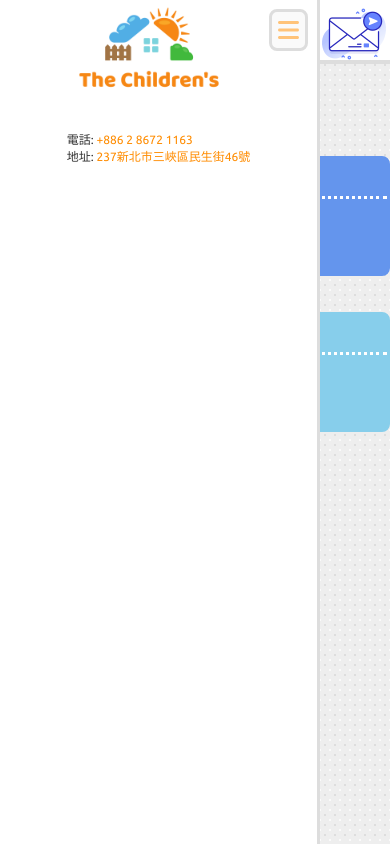
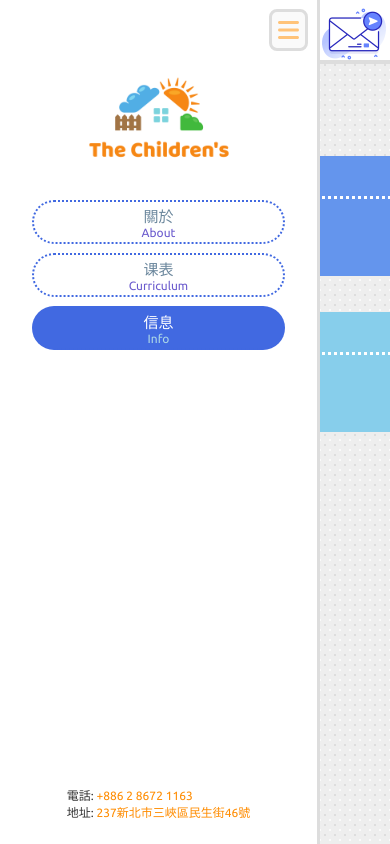
Before and after one commit to thechildrens/thechildrens.github.io, a Next.js app: page /information in a window 390 px wide. Both pictures are taken after a click on the element 28 px from the left and 31 px from the top of the page. Built offline with nearby package versions, Linux system fonts and the light colour scheme.

Commit message:
mobile menu style cleanup

```diff
--- a/components/layout.js
+++ b/components/layout.js
@@ -9,7 +9,7 @@ function ActiveLink({ href, children, translation }) {
   const router = useRouter()
 
   return (
-    <div className={router.asPath.startsWith(href) ? "active" : ""}>
+    <div className={`active-link ${router.asPath.startsWith(href) ? "active" : ""}`}>
       <div><Link href={href}>{children}</Link></div>
       <Link href={href}>
         <div className="translation">{translation}</div>
@@ -89,26 +89,34 @@ export function Layout({ children }) {
         {children}
         {menuOpen &&
           <nav className="mobile-menu">
-            <div className="logo">
-              <Link href="/">
-                <img src="/logo.png" width="auto" height="auto" />
-              </Link>
-            </div>
             <div className="menu-toggle" onClick={handleMenuToggle}>
               <Bars />
+            </div>
+            <div className="upper">
+              <div className="logo">
+                <Link href="/">
+                  <img src="/logo.png" width="auto" height="auto" />
+                </Link>
+              </div>
+              <div className="navbar" onClick={handleMenuToggle}>
+                <ActiveLink href="/about" translation="About">關於</ActiveLink>
+                {/* <ActiveLink href="/features">Features</ActiveLink> */}
+                <ActiveLink href="/curriculum" translation="Curriculum">课表</ActiveLink>
+                <ActiveLink href="/information" translation="Info">信息</ActiveLink>
+              </div>
             </div>
             <div className="footer">
               <div>
                 電話:
                 {' '}
-                <a href="/about#contact">
+                <a href="/about#contact" onClick={handleMenuToggle}>
                   +886 2 8672 1163
                 </a>
               </div>
               <div>
                 地址:
                 {' '}
-                <a href="/about#location">
+                <a href="/about#location" onClick={handleMenuToggle}>
                   237新北市三峽區民生街46號
                 </a>
               </div>
--- a/pages/index.js
+++ b/pages/index.js
@@ -42,8 +42,8 @@ export default function Home() {
       <div className={styles.video_wrapper}>
         <iframe src="https://www.facebook.com/plugins/video.php?height=314&href=https%3A%2F%2Fwww.facebook.com%2Fthechildrensacademy%2Fvideos%2F686376336077263%2F&show_text=false&width=560&t=0"
           scrolling="no"
-          frameborder="0"
-          allowFullScreen="true"
+          frameBorder="0"
+          allowFullScreen={true}
           allow="autoplay; clipboard-write; encrypted-media; picture-in-picture; web-share">
         </iframe>
       </div>
--- a/pages/information/index.module.css
+++ b/pages/information/index.module.css
@@ -81,3 +81,10 @@
 .question:nth-child(odd) .question_icon  {
   border-color: cornflowerblue;
 }
+
+@media screen and (max-width: 900px) {
+  .question {
+    border-radius: 1rem 0 0 1rem !important;
+    margin-left: 1rem;
+  }
+}
--- a/styles/main.css
+++ b/styles/main.css
@@ -283,18 +283,28 @@ section {
   display: none;
 }
 
-@media screen and (max-width: 480px) {
+@media screen and (max-width: 900px) {
   .content-card {
     border-radius: 0 !important;
   }
+}
 
-  header .logo, .logo-name {
+@media screen and (max-width: 640px) {
+  .logo-name {
+    display: none;
+  }
+}
+
+@media screen and (max-width: 480px) {
+
+  header .logo {
     display: none;
   }
 
   .logo {
     position: relative;
     display: block;
+    margin: auto;
   }
 
   .content {
@@ -361,17 +371,54 @@ section {
     background-color: #fff;
     border-right: 3px solid #ddd;
     align-items: center;
+    justify-content: space-between;
+    padding-bottom: 2rem;
   }
 
   .mobile-menu .menu-toggle {
     right: 0;
   }
 
-  .mobile-menu .footer {
+  .mobile-menu .navbar {
+    width: 100%;
+    display: flex;
+    flex-direction: column;
+    height: auto;
+  }
+
+  .mobile-menu .active-link {
+    margin-left: 0;
+    margin-right: 0;
+    display: block;
+    border: 2px dotted royalblue;
+    border-radius: 2rem;
+    width: 100%;
+    padding: 0.25rem;
+  }
+
+  .active::before {
+    display: none !important;
+  }
+
+  .active {
+    background-color: royalblue;
+  }
+
+  .active a {
+    color: white !important;
+  }
+
+  .active .translation {
+    color: lightblue !important;
+  }
+
+  .upper {
+    width: 80%;
+    text-align: center;
   }
 
   footer {
-    display: none;
+    visibility: hidden;
   }
 
   .lanes {
```
Also changed, not shown: pages/about/index.js (+4 -4 lines).
